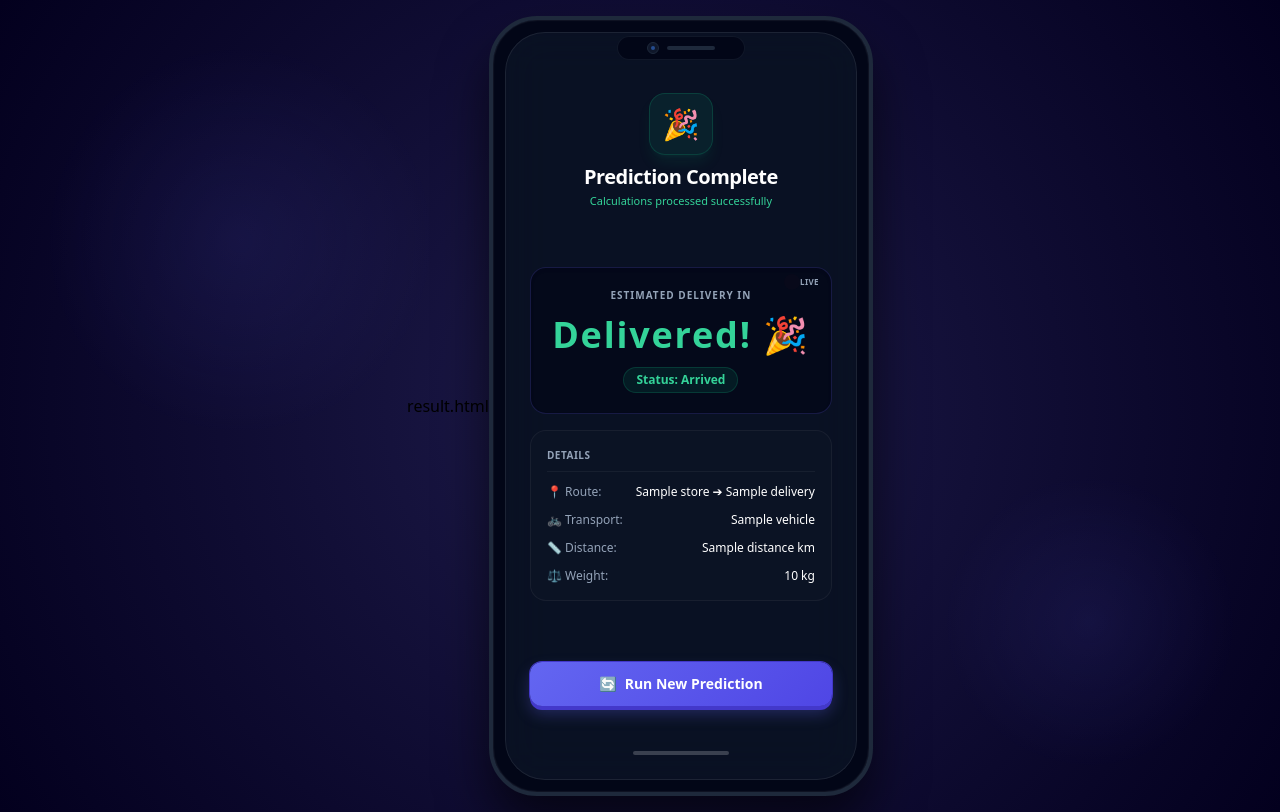
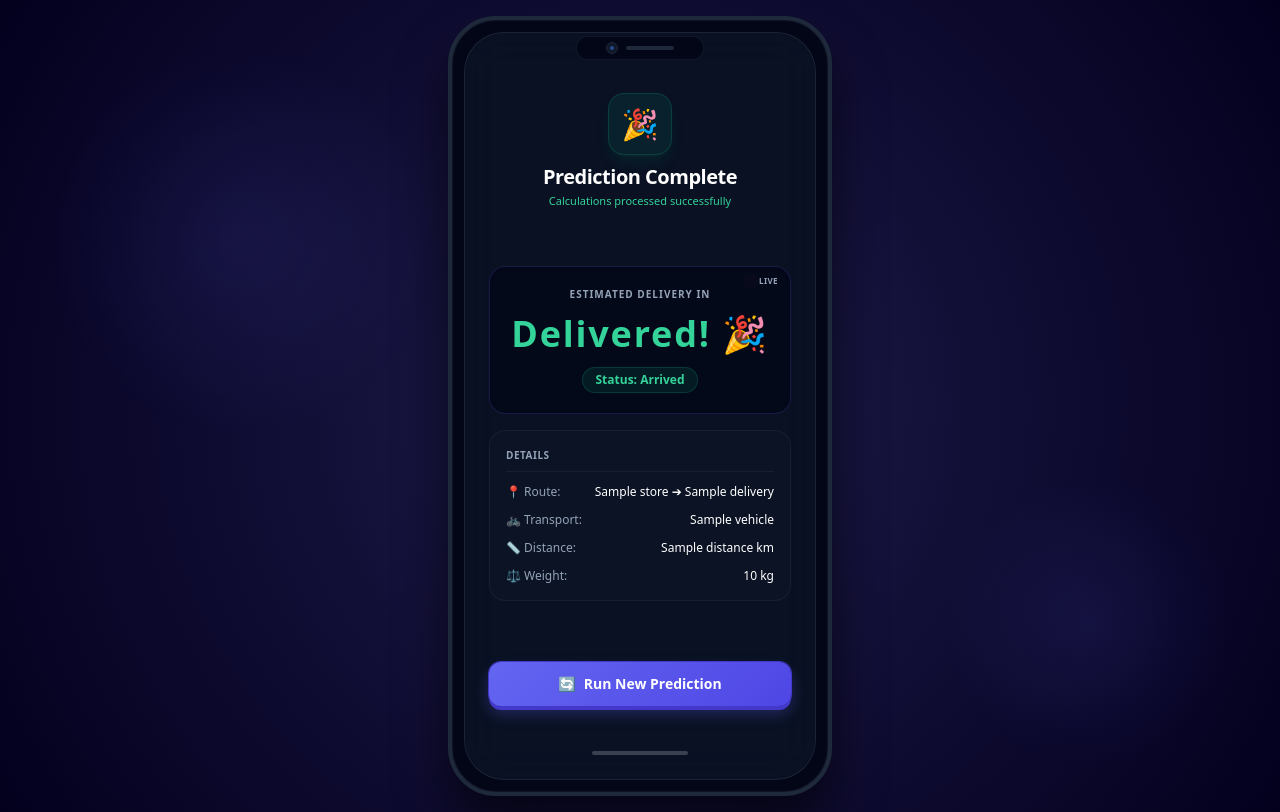
Before and after one commit to kavitha27c-droid/delivery-track, a Flask app: template templates/results.html in a window 1280 px wide. Run offline with Flask 3, Linux system fonts and the light colour scheme; the template is opened without the code that fills it: most values are stand-ins (such as "Sample title", 1, 10 or a date in 2020); some libraries are stand-ins or nearby versions.

Commit message:
Update results.html

```diff
--- a/templates/results.html
+++ b/templates/results.html
@@ -1,7 +1,3 @@
-result.html
-
-
-
 <!DOCTYPE html>
 <html lang="en">
 <head>
```
